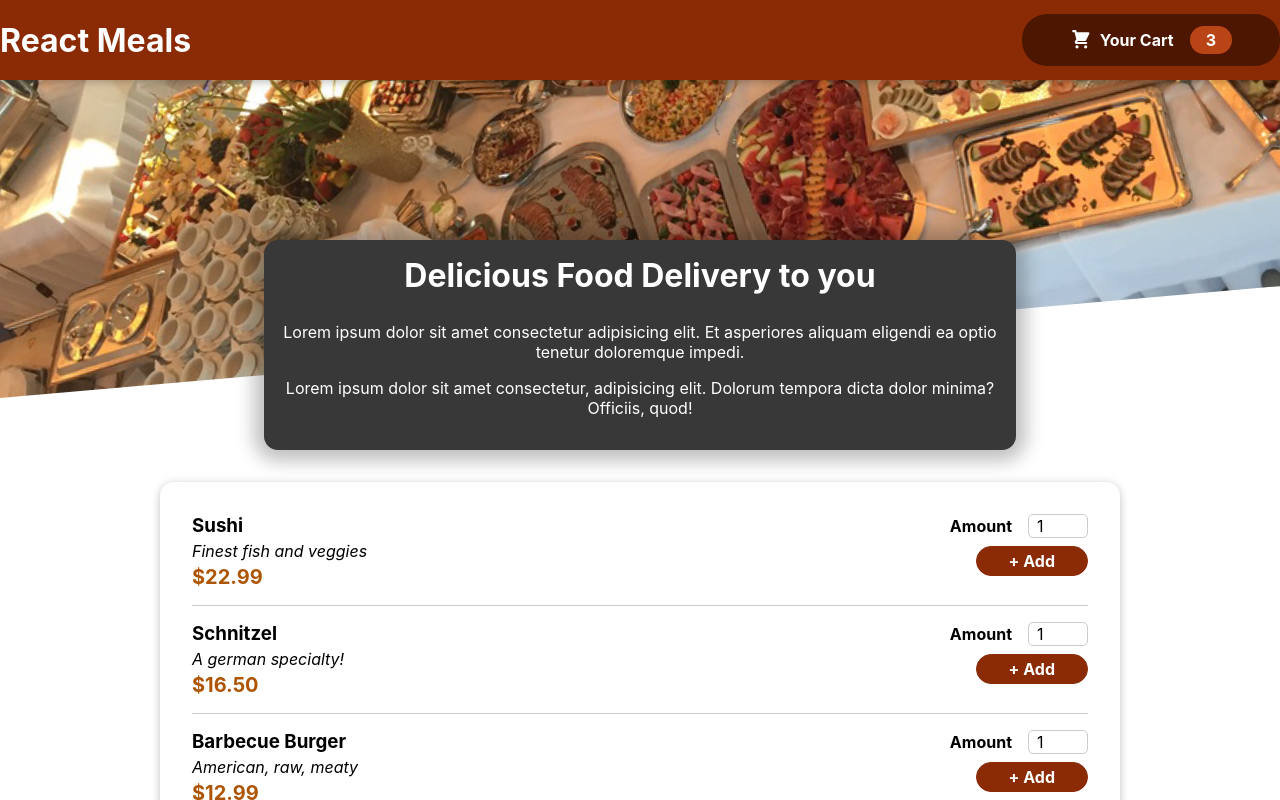
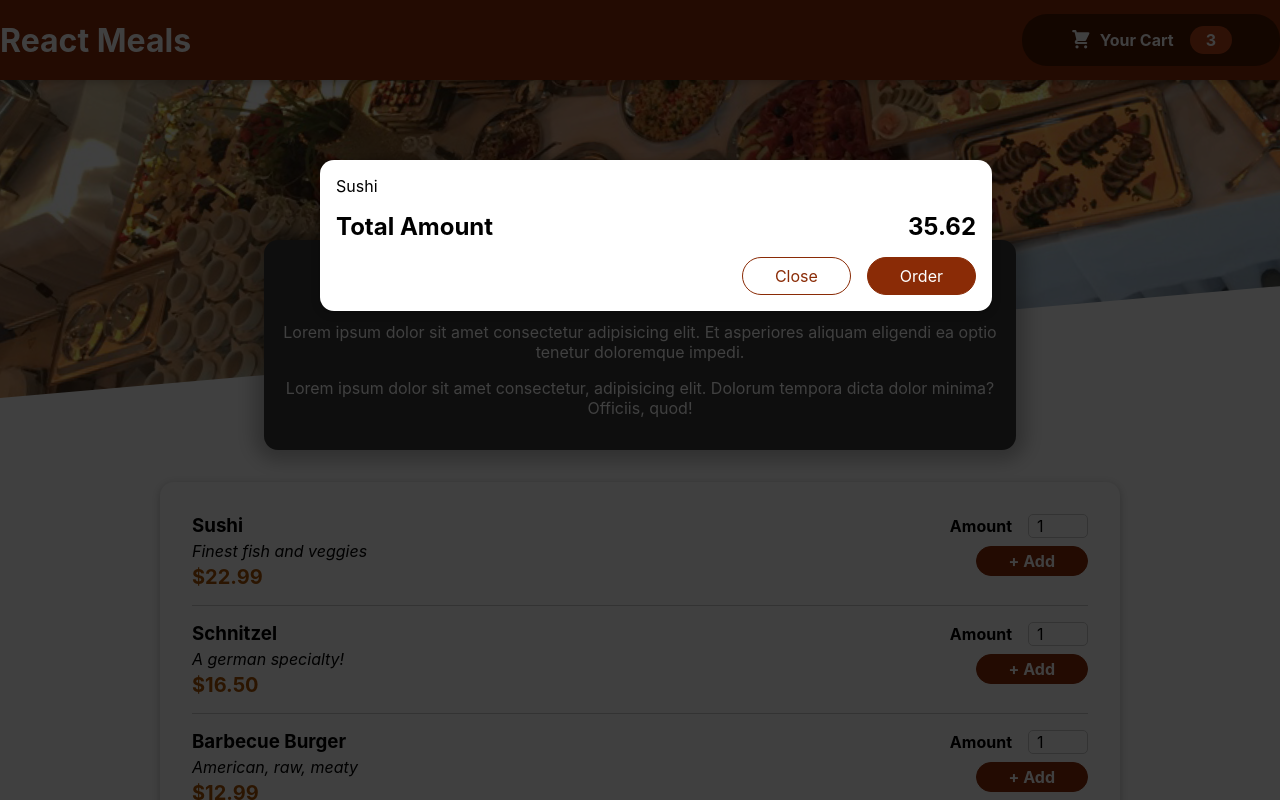
Before and after one commit to Harsh2813/Basic-restaurant-app-practice, a React (Create React App) app: page / in a window 1280 px wide. Shown: the top 800 px of the page. Built offline with nearby package versions, Linux system fonts and the light colour scheme.

Commit message:
added cart using ReactDom.ceatePortal

```diff
--- a/public/index.html
+++ b/public/index.html
@@ -28,6 +28,7 @@
   </head>
   <body>
     <noscript>You need to enable JavaScript to run this app.</noscript>
+    <div id="overlays"></div>
     <div id="root"></div>
     <!--
       This HTML file is a template.
--- a/src/App.js
+++ b/src/App.js
@@ -1,9 +1,11 @@
 import React from 'react'
 import Header from './components/Layout/Header'
 import Meals from './components/Meals/Meals';
+import Cart from './components/Cart/Cart';
 const App = () => {
   return (
     <React.Fragment>
+      <Cart/>
       <Header/>
       <main>
         <Meals/>
--- /dev/null
+++ b/src/components/Cart/Cart.js
@@ -0,0 +1,27 @@
+import classes from './Cart.module.css';
+import Modal from '../UI/Modal';
+const Cart = (props) => {
+  const cartItems = (
+    <ul className={classes['cart-items']}>
+      {[{ id: 'c1', name: 'Sushi', amount: 2, price: 12.99 }].map((item) => (
+        <li>{item.name}</li>
+      ))}
+    </ul>
+  );
+
+  return (
+    <Modal>
+      {cartItems}
+      <div className={classes.total}>
+        <span>Total Amount</span>
+        <span>35.62</span>
+      </div>
+      <div className={classes.actions}>
+        <button className={classes['button--alt']}>Close</button>
+        <button className={classes.button}>Order</button>
+      </div>
+    </Modal>
+  );
+};
+
+export default Cart;
--- /dev/null
+++ b/src/components/Cart/Cart.module.css
@@ -0,0 +1,44 @@
+.cart-items {
+    list-style: none;
+    margin: 0;
+    padding: 0;
+  }
+
+  .total {
+    display: flex;
+    justify-content: space-between;
+    align-items: center;
+    font-weight: bold;
+    font-size: 1.5rem;
+    margin: 1rem 0;
+  }
+
+  .actions {
+    text-align: right;
+  }
+
+  .actions button {
+    font: inherit;
+    cursor: pointer;
+    background-color: transparent;
+    border: 1px solid #8a2b06;
+    padding: 0.5rem 2rem;
+    border-radius: 25px;
+    margin-left: 1rem;
+  }
+
+  .actions button:hover,
+  .actions button:active {
+    background-color: #5a1a01;
+    border-color: #5a1a01;
+    color: white;
+  }
+
+  .actions .button--alt {
+    color: #8a2b06;
+  }
+
+  .actions .button {
+    background-color: #8a2b06;
+    color: white;
+  }
--- /dev/null
+++ b/src/components/UI/Modal.js
@@ -0,0 +1,33 @@
+import { Fragment } from 'react';
+import ReactDOM from 'react-dom';
+
+import classes from './Modal.module.css';
+
+const Backdrop = (props) => {
+  return <div className={classes.backdrop} />;
+};
+
+const ModalOverlay = (props) => {
+  return (
+    <div className={classes.modal}>
+      <div className={classes.content}>{props.children}</div>
+    </div>
+  );
+};
+
+const Modal = (props) => {
+
+    const portalElement = document.getElementById('overlays');
+
+    return (
+      <Fragment>
+        {ReactDOM.createPortal(<Backdrop />, portalElement)}
+        {ReactDOM.createPortal(
+          <ModalOverlay>{props.children}</ModalOverlay>,
+          portalElement
+        )}
+      </Fragment>
+    );
+  };
+
+  export default Modal;
--- /dev/null
+++ b/src/components/UI/Modal.module.css
@@ -0,0 +1,40 @@
+.backdrop {
+    position: fixed;
+    top: 0;
+    left: 0;
+    width: 100%;
+    height: 100vh;
+    z-index: 20;
+    background-color: rgba(0, 0, 0, 0.75);
+  }
+
+  .modal {
+    position: fixed;
+    top: 20vh;
+    left: 5%;
+    width: 90%;
+    background-color: white;
+    padding: 1rem;
+    border-radius: 14px;
+    box-shadow: 0 2px 8px rgba(0, 0, 0, 0.25);
+    z-index: 30;
+    animation: slide-down 300ms ease-out forwards;
+  }
+
+  @media (min-width: 768px) {
+    .modal {
+      width: 40rem;
+      left: calc(50% - 20rem);
+    }
+  }
+
+  @keyframes slide-down {
+    from {
+      opacity: 0;
+      transform: translateY(-3rem);
+    }
+    to {
+      opacity: 1;
+      transform: translateY(0);
+    }
+  }
```
